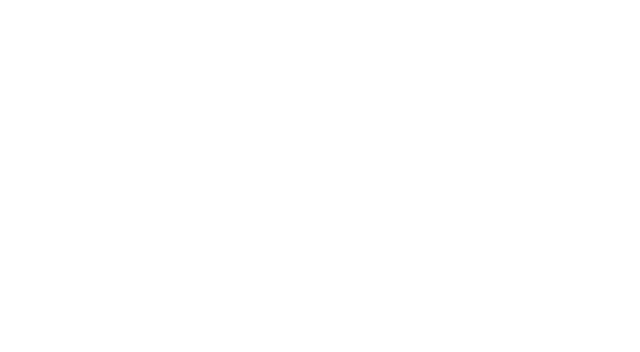
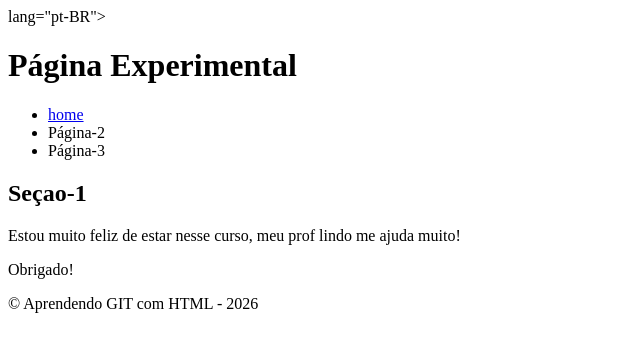
Before and after one commit to mucastellano/exemplo-repo-front--1tdspy--2026, a plain HTML site: page pagina1.html in a window 1280 px wide. Shown: the whole page, without its empty margins (0-640 px from the left). Drawn offline with Linux system fonts and the light colour scheme.

Commit message:
Pagina 1 criada e conectada á home.

```diff
--- a/pagina1.html
+++ b/pagina1.html
@@ -0,0 +1,35 @@
+<!DOCTYPE html>
+<!-- Este é o DTD do HTML5.-->
+<!-- Comentário -->
+
+  <html> lang="pt-BR">
+
+      <head>
+        <meta charset= "UTF-8">
+        <title>Página 1</title>
+	  </head>
+
+	  <body>
+		<header>
+		     <h1>Página Experimental</h1>
+             <nav>
+               <ul>
+				<li> <a href="./index.html">home</a> </li>
+				<li>Página-2</li>
+				<li>Página-3</li>
+			   </ul>
+             </nav>
+		</header>
+		<main>
+		  <section>
+			<h2>Seçao-1</h2>
+			<p>Estou muito feliz de estar nesse curso, meu prof lindo me ajuda muito!</p>
+			<p>Obrigado!</p>
+		 </section>
+		</main>
+		<footer>
+		    <p>&copy; Aprendendo GIT com HTML - 2026</p>
+		</footer>
+	  </body>
+
+</html>
```
Also changed, not shown: index.html (+32 -0 lines).
